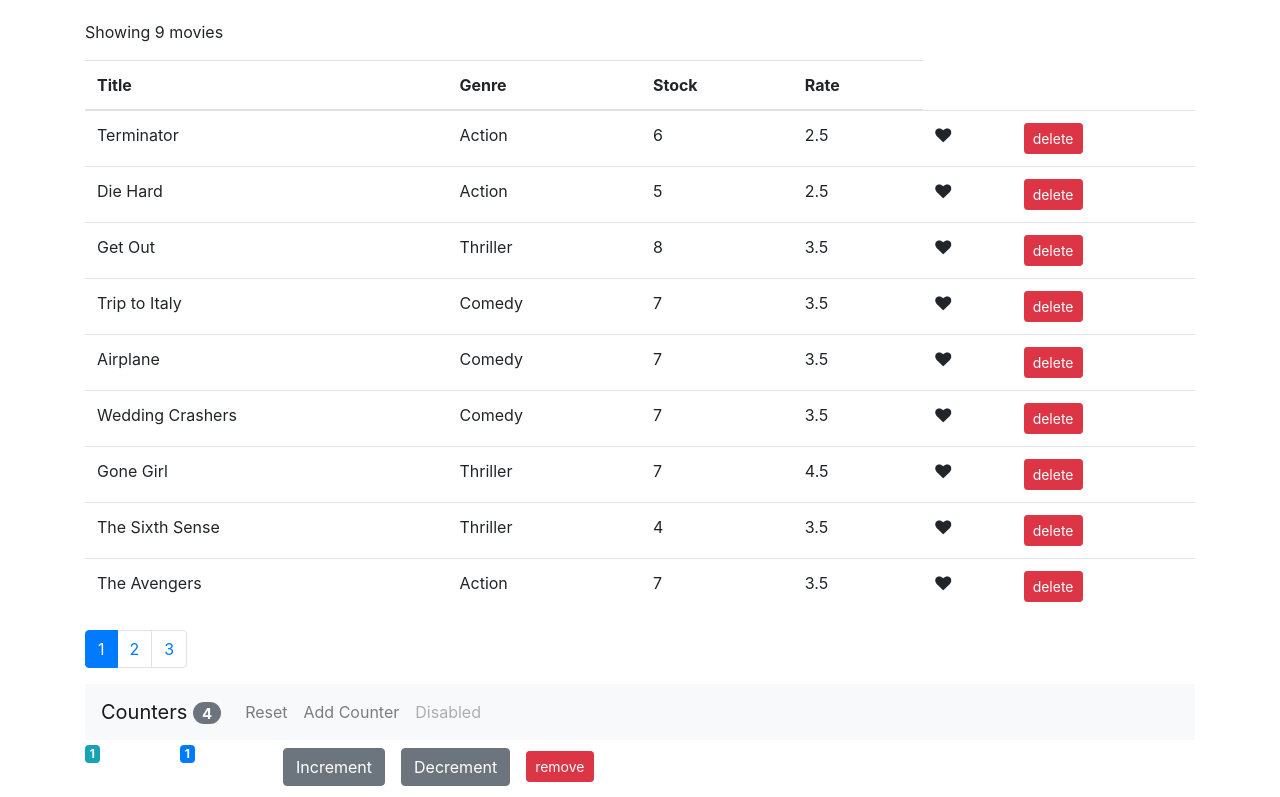
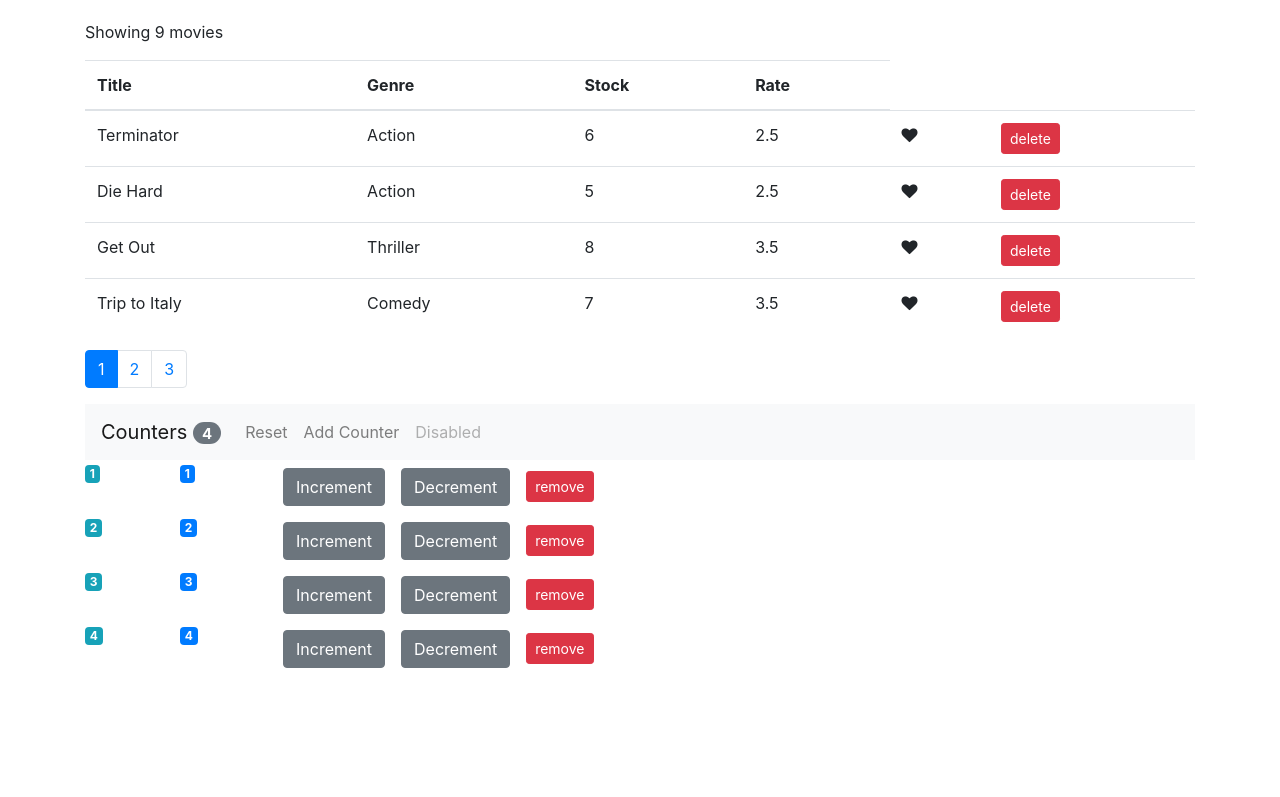
Before and after one commit to YanbinD/React-Capstone-project, a React (Create React App) app: page / in a window 1280 px wide. Shown: the top 797 px of the page. Built offline with nearby package versions, Linux system fonts and the light colour scheme.

Commit message:
finish pagniation, before type-checking

```diff
--- a/src/Components/Movies.jsx
+++ b/src/Components/Movies.jsx
@@ -3,6 +3,7 @@ import Like from "./common/Like";
 import Pagniation from "./common/Pagination";
 // import ReactDom from "react-dom";
 import { getMovies } from "../services/fakeMovieService";
+import {  paginate } from "../utils/paginate"
 
 const style = {
   padding: "20px 0 0 0"
@@ -41,12 +42,11 @@ class Movies extends Component {
     // const movieCount = this.state.movies.length;
     // equal
     const {length : movieCount} = this.state.movies;
+    const {pageSize, currentPage, movies: allMovies} = this.state;
 
-    const {pageSize, currentPage} = this.state;
+    if (movieCount === 0) {return <p>there are no movie</p>;}
 
-    if (movieCount === 0) {
-      return <p>there are no movie</p>;
-    }
+    const movies_ = paginate(allMovies, currentPage, pageSize);//render this instead of state
 
     return (
       <div>
@@ -62,7 +62,7 @@ class Movies extends Component {
           </thead>
 
           <tbody>
-            {this.state.movies.map(movie => (
+            {movies_.map(movie => (
               <tr key={movie._id}>
                 <td>{movie.title}</td>
                 <td>{movie.genre.name}</td>
--- /dev/null
+++ b/src/utils/paginate.js
@@ -0,0 +1,13 @@
+import _ from 'lodash';
+
+export function paginate(items, pageNumber, pageSize) {
+    const startIndex = (pageNumber - 1) * pageSize;
+
+    //convert the array into loadash wrapper
+    // start at _ and take _ and then convert the lodash object into regular array
+    return _(items).slice(startIndex).take(pageSize).value();
+
+    // _.slice(item, startIndex); //slice the array starting from the startIndex
+    // _.take();//give it an array and
+
+}
```
